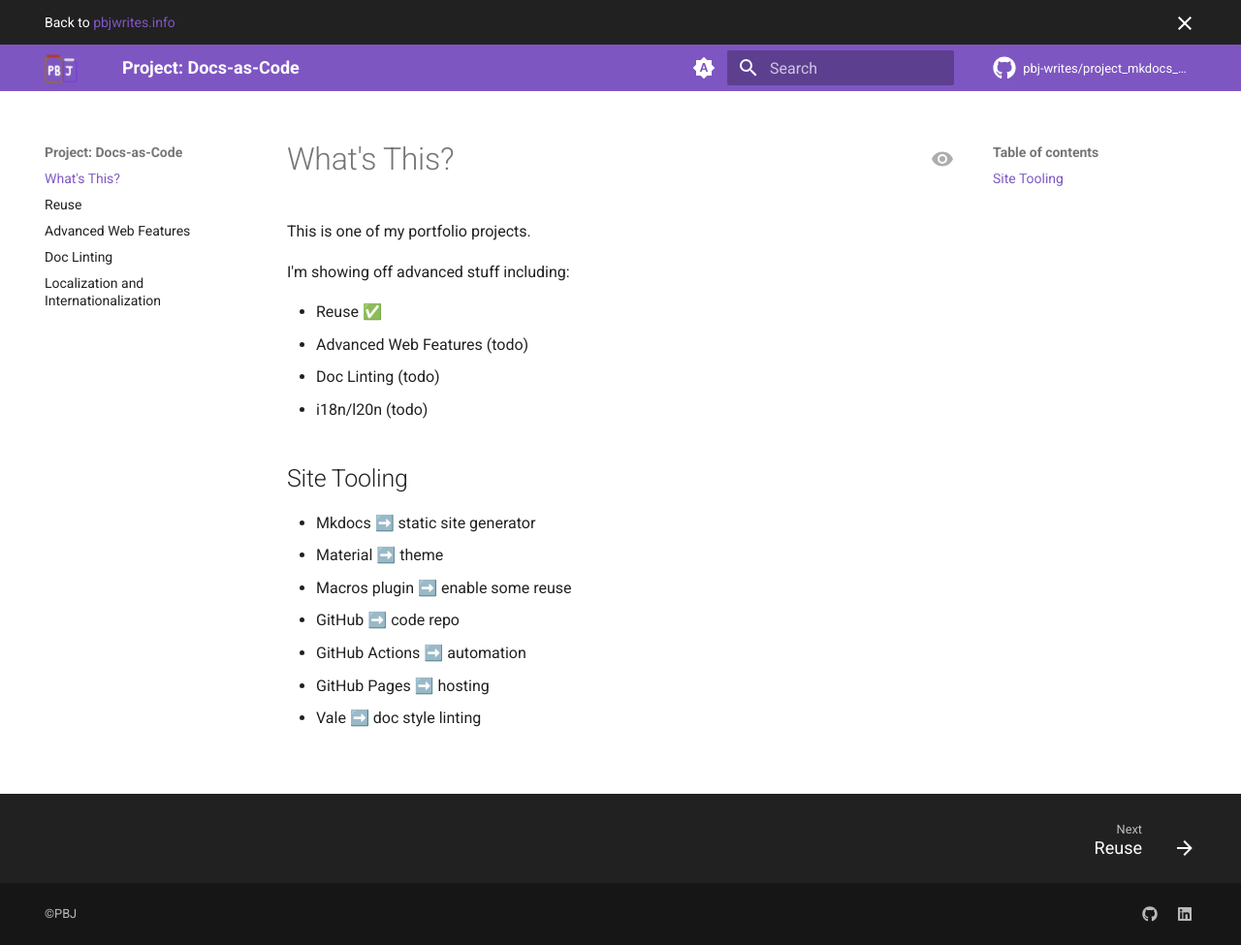
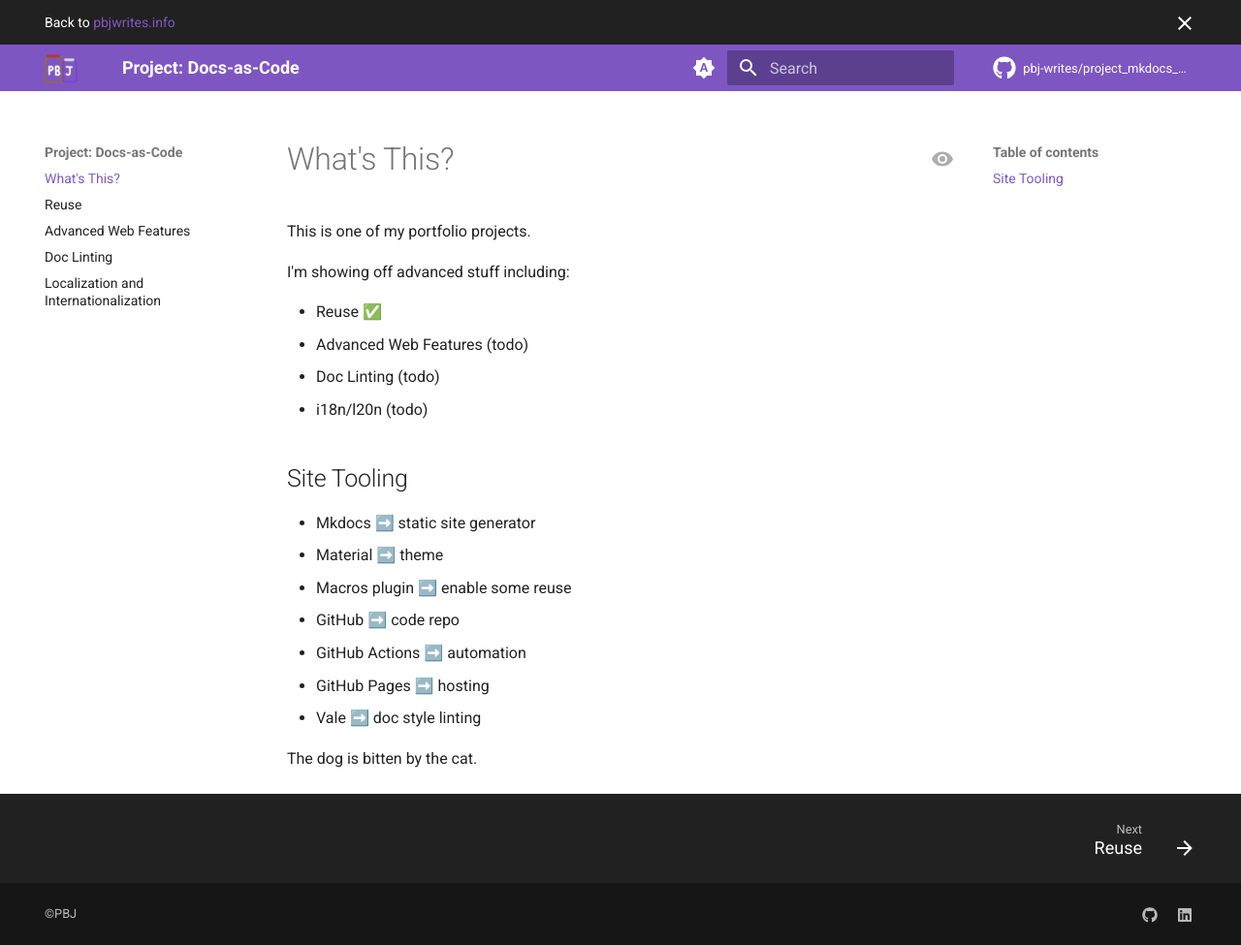
Before and after one commit to pbj-writes/project_mkdocs_material, an MkDocs documentation site: the page built from docs/index.md, in a window 1280 px wide and 975 px high. Shown: the whole window at 97% size. Built offline with MkDocs 1.6.1 and Material for MkDocs 9.7.7, drawn with Linux system fonts in a browser that asks for light colours; plug-ins that fetch from the network failed and are left out; comment, search, counter and statistics services are not loaded.

Commit message:
Test vale for passive voice.

```diff
--- a/docs/index.md
+++ b/docs/index.md
@@ -18,3 +18,5 @@ I'm showing off advanced stuff including:
 - GitHub Actions ➡️ automation
 - GitHub Pages ➡️ hosting
 - Vale ➡️ doc style linting
+
+The dog is bitten by the cat.
```
